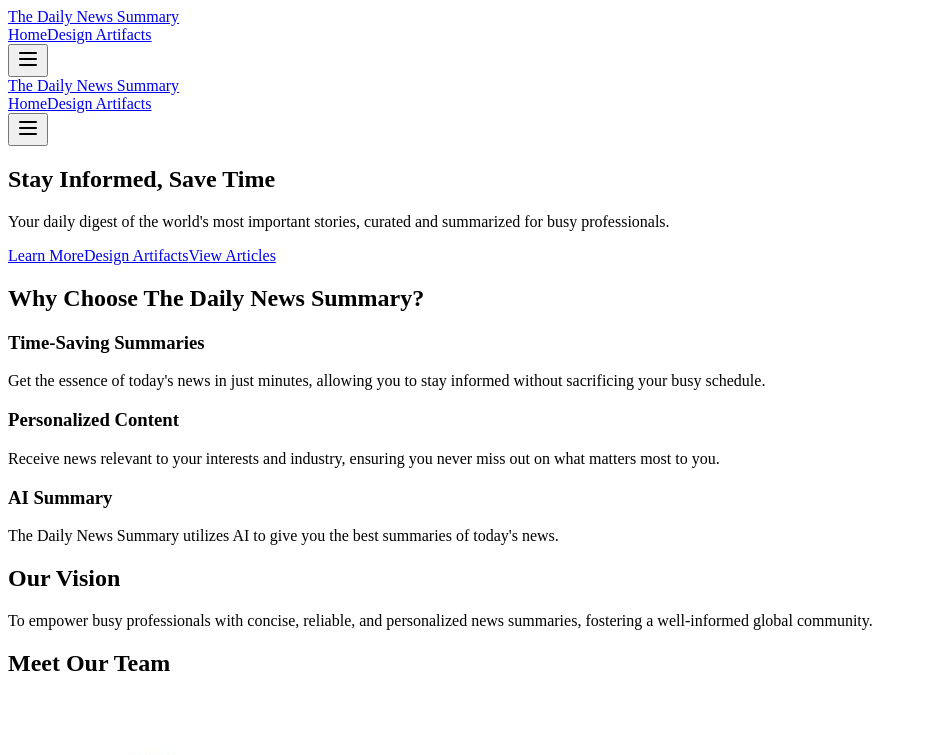
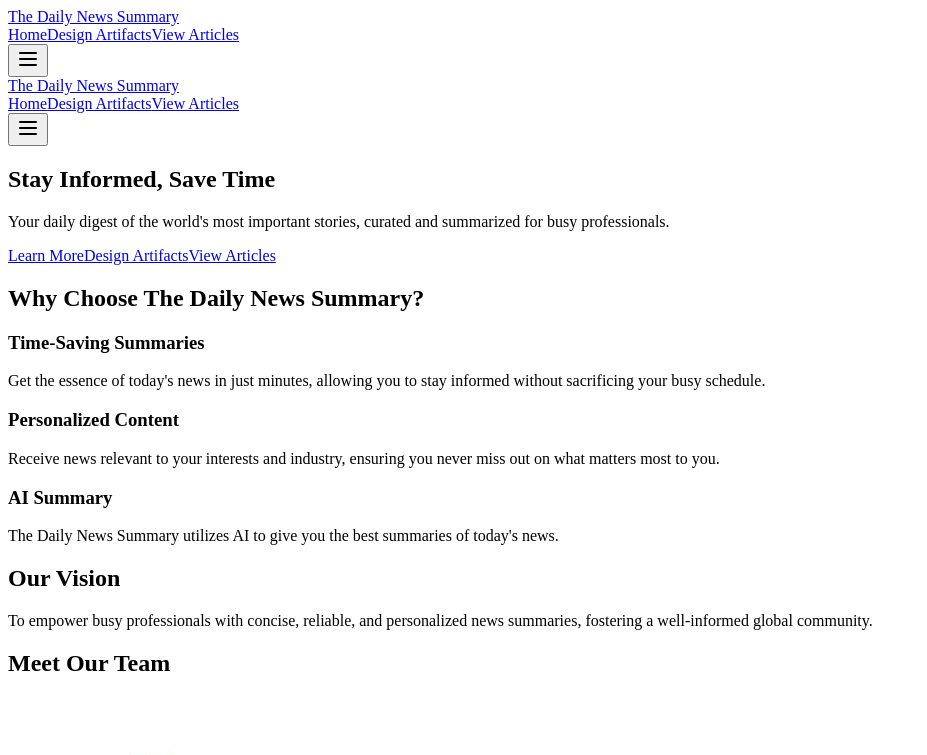
Before and after one commit to reynoldsbrent/DevTeamThree, a React (Create React App) app in the folder frontend/: page / in a window 1280 px wide. Shown: the top 755 px of the page, without its empty margins (0-927 px from the left). Built offline with nearby package versions, Linux system fonts and the light colour scheme.

Commit message:
Added links to view articles page

```diff
--- a/frontend/src/Components/Navbar/Navbar.tsx
+++ b/frontend/src/Components/Navbar/Navbar.tsx
@@ -26,6 +26,9 @@ const Navbar: React.FC = () => {
             <Link to="/design" className="hover:text-blue-200 transition duration-300">
               Design Artifacts
             </Link>
+            <Link to="/articles" className="hover:text-blue-200 transition duration-300">
+              View Articles
+            </Link>
           </div>
 
           {/* Mobile Menu Button */}
@@ -48,6 +51,9 @@ const Navbar: React.FC = () => {
             <a href="/design" className="block py-2 hover:text-blue-200 transition duration-300">
               Design Artifacts
             </a>
+            <a href="/articles" className="block py-2 hover:text-blue-200 transition duration-300">
+              View Articles
+            </a>
           </div>
         )}
       </div>
```
